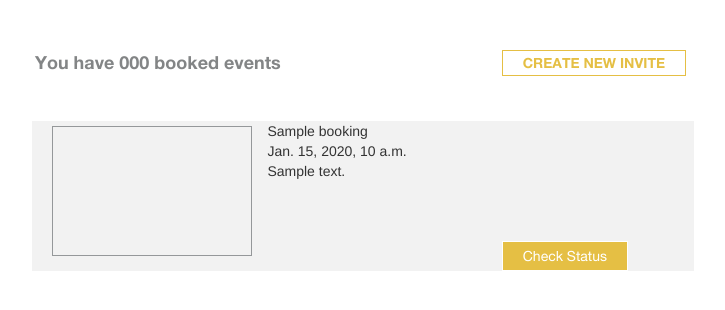
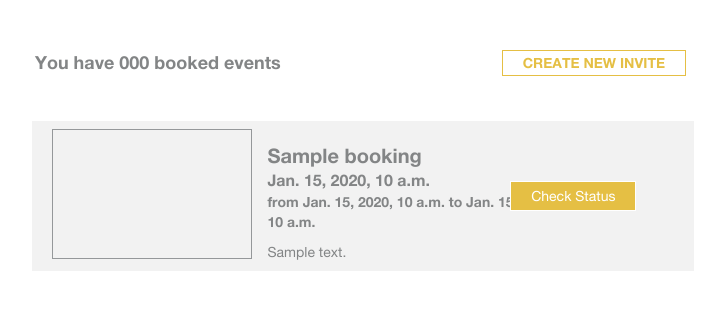
Before and after one commit to camilacukierman/Pitaya, a Django app: template emailsadd/templates/emailsadd/events.html in a window 1280 px wide. Shown: the part 197-507 px from the top of the page, without its empty margins (282-1007 px from the left). Run offline with Django 3.2, Linux system fonts and the light colour scheme; the template is opened without the code that fills it: most values are stand-ins (such as "Sample title", 1, 10 or a date in 2020); some libraries are stand-ins or nearby versions.

Commit message:
adding css+html for my_events more

```diff
--- a/emailsadd/static/emailsadd/css/style.css
+++ b/emailsadd/static/emailsadd/css/style.css
@@ -461,13 +461,13 @@ text-align: left;
     width: 200px;
     height:130px;
     display: inline-block;
-    margin: 5px 0px 0px 5px;
+    margin: 8px 0px 0px 5px;
     float:left;
 }
 
 .check_status_btn{
     width: auto;
-    display: inline-block;
+    display: block;
     text-align: center;
     font-family: HelveticaNeue;
     background-color: #E5BF44;
@@ -477,7 +477,9 @@ text-align: left;
     font-size: 14px;
     border: 1px solid white;
     float: right;
-    margin-right: 8%;
+    margin-left: 70%;
+    position: absolute;
+
 }
 .my_new_status{
     color: white;
@@ -493,3 +495,33 @@ text-align: left;
 .logout_link:hover{
     color: #E5BF44;
 }
+
+.my_event_infos_name{
+    font-family: HelveticaNeueBold;
+    color: #838586;
+    font-size: 20px;
+
+}
+.my_events_infos_date{
+    font-family: HelveticaNeueBold;
+    color: #838586;
+    font-size: 16px;
+}
+.my_events_info_fromtime_totime{
+    display: inline-block;
+    font-family: HelveticaNeueBold;
+    color: #838586;
+    font-size: 14px;
+}
+
+.my_events_infos_description{
+    font-family: HelveticaNeue;
+    color: #838586;
+    font-size: 14px;
+    margin-top: 10px;
+}
+.my_event_infos{
+    margin-top: 10px;
+    margin-left:5px;
+    padding: 10px;
+}
--- a/emailsadd/templates/emailsadd/events.html
+++ b/emailsadd/templates/emailsadd/events.html
@@ -51,13 +51,14 @@
 <div class="col-md-1"></div>
     <div class="my_event_unit col-lg-10">
         <div class="image_my_event_unit col-lg-3"></div>
-    <div class="my_event_infos col-lg-5">
+    <div class="my_event_infos col-lg-6">
         <div class="my_event_infos_name">{{e.event_name}}</div>
         <div class="my_events_infos_date"> {{e.date}}</div>
+        <div class="my_events_info_fromtime_totime"> from {{e.from_time}} to {{e.to_time}}</div>
         <div class="my_events_infos_description"> {{e.event_description}}</div>
     </div>
          <button class="check_status_btn col-lg-4"><a class="my_new_status" href="../status/{{e.id}}">Check Status</a></button>
-        </div>
+    </div>
 {% endfor %}
     </div>
 
```
